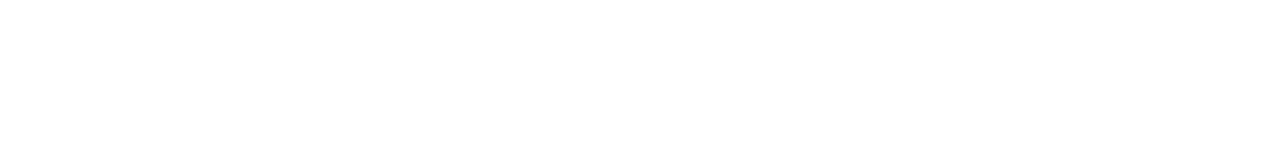
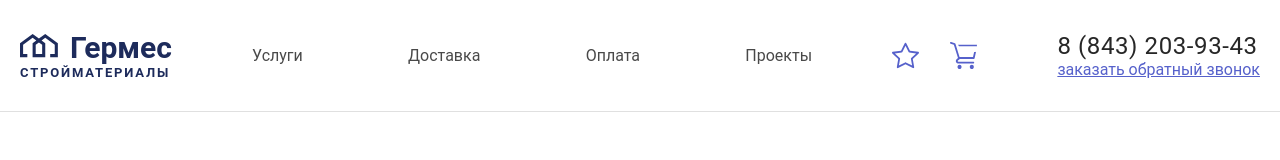
Before and after one commit to Ekaterina24/lab_5, a plain HTML site: page index.html in a window 1280 px wide. Drawn offline with Linux system fonts and the light colour scheme.

Commit message:
header menu

```diff
--- a/css/media.css
+++ b/css/media.css
@@ -0,0 +1,115 @@
+@media (max-width: 1440px) {
+    .header {
+        padding: 30px 20px;
+    }
+
+    .logo1000 {
+        display: inline-block;
+    }
+
+    .logo {
+        display: none;
+    }
+
+    .header__title {
+        margin-left: 8px;
+        font-size: 30px;
+    }
+
+    .header__logo {
+        max-width: 160px;
+    }
+
+    .header__description {
+        font-size: 13px;
+    }
+
+    .menu__items .menu__item a {
+        font-size: 16px;
+    }
+
+}
+
+@media (max-width: 1200px) {
+    .header {
+        padding: 25px 20px;
+    }
+
+    .menu__items {
+        width: 400px;
+    }
+
+    .header__icons img {
+        width: 22px;
+        height: 22px;
+    }
+
+    .phone__number {
+        font-size: 22px;
+    }
+
+    .phone__text {
+        font-size: 15px;
+    }
+
+    .header__icons {
+        width: 68px;
+    }
+
+}
+
+@media (max-width: 1000px) {
+    .logo1000 {
+        display: none;
+    }
+
+    .logo768 {
+        display: inline-block;
+    }
+
+    .header__title {
+        margin-left: 7px;
+        font-size: 25px;
+    }
+
+    .header__description {
+        font-size: 11px;
+    }
+
+    .menu__items, .header__icons, .header__phone {
+        display: none;
+    }
+
+    .new__block {
+        display: flex;
+        width: 227px;
+        justify-content: space-between;
+        align-items: center;
+    }
+
+    .new__block__phone {
+        font-size: 20px;
+        letter-spacing: 0.025em;
+        color: #494949;
+    }
+}
+
+@media (max-width: 768px) {
+    .new__block__phone {
+        display: none;
+    }
+
+    .icon-phone {
+        display: block;
+    }
+
+    .new__block {
+        width: 80px;
+    }
+
+    .header {
+        padding: 15px 20px;
+        border: 0;
+    }
+
+}
--- a/css/style.css
+++ b/css/style.css
@@ -0,0 +1,92 @@
+body {
+    margin: 0;
+    padding: 0;
+    font-family: Roboto, sans-serif;
+}
+
+.header {
+    padding: 30px 0;
+    border-bottom:  1px solid #E0E0E0;
+}
+
+.header__container {
+    max-width: 1375px;
+    margin: 0 auto;
+    display: flex;
+    justify-content: space-between;
+}
+
+.header__logo {
+    max-width: 205px;
+}
+
+.logo1000, .logo768 {
+    display: none;
+}
+
+.logo {
+    display: inline-block;
+}
+
+.header__title {
+    display: inline-block;
+    margin-left: 11px;
+    color:  #1D2B5B;
+    font-size: 36px;
+    font-weight: 600;
+}
+
+.header__description {
+    font-size: 16px;
+    color:  #1D2B5B;
+    letter-spacing: 0.14em;
+    text-transform: uppercase;
+    font-weight: 600;
+}
+
+.menu__items .menu__item {
+    list-style: none;
+}
+
+.menu__items .menu__item a {
+    text-decoration: none;
+    font-size: 18px;
+    color: #494949;
+}
+
+.menu__items {
+    padding: 0;
+    display: flex;
+    width: 560px;
+    justify-content: space-between;
+    align-items: center;
+}
+
+.header__icons {
+    display: flex;
+    align-items: center;
+    width: 85px;
+    justify-content: space-between;
+}
+
+.header__phone {
+    display: flex;
+    flex-direction: column;
+    justify-content: center;
+}
+
+.phone__number {
+    font-size: 24px;
+    letter-spacing: 0.025em;
+    color: #272727;
+}
+
+.phone__text {
+    font-size: 16px;
+    text-decoration-line: underline;
+    color: #5661CB;
+}
+
+.new__block, .icon-phone {
+    display: none;
+}
--- a/index.html
+++ b/index.html
@@ -11,7 +11,52 @@
 </head>
 
 <body>
+    <header class="header">
+        <div class="header__container">
+            <div class="header__logo">
+                <img src="images/logo.svg" alt="logo" class="logo">
+                <img src="images/logo1000.svg" alt="logo" class="logo1000">
+                <img src="images/logo768.svg" alt="logo" class="logo768">
+                <div class="header__title">
+                    Гермес
+                </div>
+                <div class="header__description">
+                    Стройматериалы
+                </div>
+            </div>
 
+            <nav class="menu">
+                <ul class="menu__items">
+                    <li class="menu__item"><a href="#">Услуги</a></li>
+                    <li class="menu__item"><a href="#">Доставка</a></li>
+                    <li class="menu__item"><a href="#">Оплата</a></li>
+                    <li class="menu__item"><a href="#">Проекты</a></li>
+                </ul>
+            </nav>
+
+            <div class="header__icons">
+                <img src="images/star-blue.svg" alt="star-blue">
+                <img src="images/basket-blue.svg" alt="basket-blue">
+            </div>
+
+            <div class="header__phone">
+                <div class="phone__number">
+                    8 (843) 203-93-43
+                </div>
+                <a href="#" class="phone__text">
+                    заказать обратный звонок
+                </a>
+            </div>
+
+            <div class="new__block">
+                <div class="new__block__phone">
+                    8 (843) 203-93-43
+                </div>
+                <img src="images/icon-phone.svg" alt="icon-phone" class="icon-phone">
+                <img src="images/burger.svg" alt="burger">
+            </div>
+        </div>
+    </header>
 </body>
 
 </html>
```
